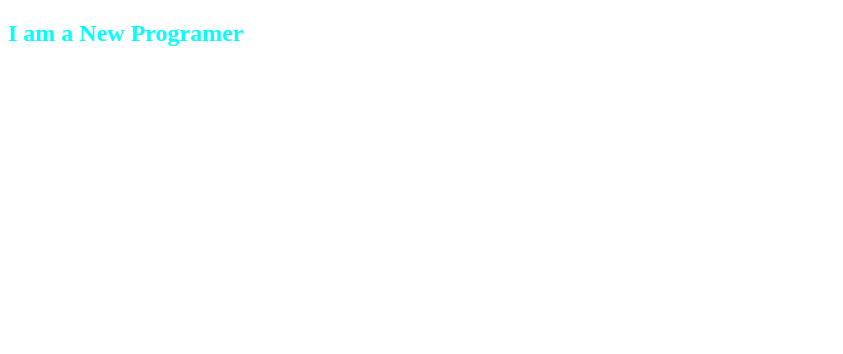
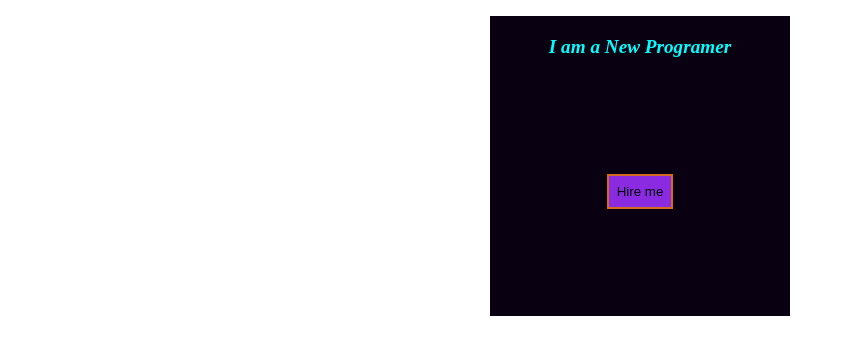
Before and after one commit to MORSHED-ALAM-s/html-conceptual, a plain HTML site: page index.html in a window 1280 px wide. Shown: the whole page, without its empty margins (0-843 px from the left). Drawn offline with Linux system fonts and the light colour scheme.

Commit message:
added button

```diff
--- a/index.html
+++ b/index.html
@@ -8,7 +8,13 @@
     <link rel="shortcut icon" href="images/html-5.png" type="image/x-icon">
 </head>
 <body>
-    <h2>I am a New Programer</h2>
+    <div id="main">
+        <h2>I am a New Programer</h2>
+        <div class="bnt-parent">
+            <button class="btn-self">Hire me</button>
+        </div>
+    </div>
+
 
 </body>
 </html>
--- a/style/style.css
+++ b/style/style.css
@@ -1,3 +1,28 @@
 h2{
     color: aqua;
+    font-size: larger;
+    font-style: italic;
+    padding-top: 20px;
+
+
 }
+#main{
+    background-color: rgb(9, 1, 18);
+    height: 300px;
+    width: 300px;
+    text-align: center;
+    margin-top: 10px;
+    margin-left: auto;
+    margin-right: auto;
+}
+.btn-parent {
+    text-align: center;
+
+}
+.btn-self {
+    margin-top: 100px;
+    background-color: blueviolet;
+    border-style: solid;
+    border-color: chocolate;
+    padding: 8px;
+}
```
